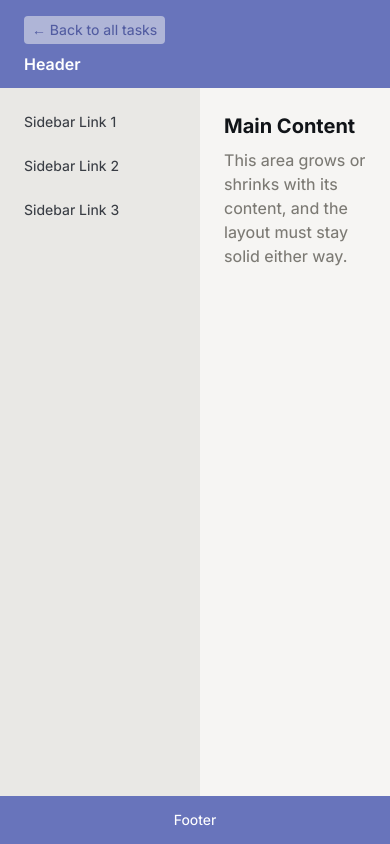
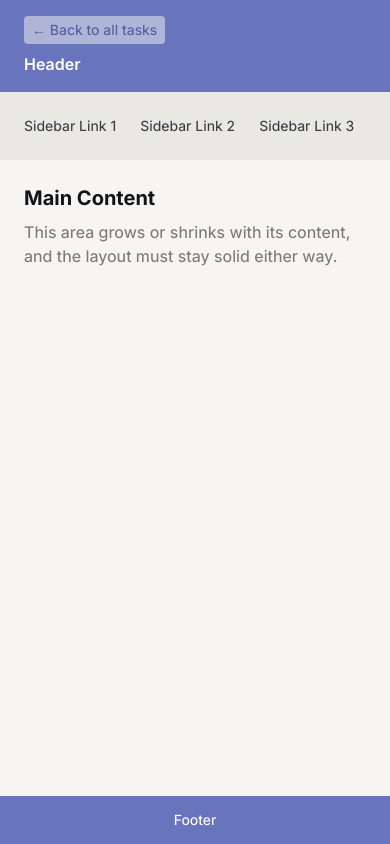
Before and after one commit to khaled-elhenaweey/tailplay, an Angular app: page /tasks/01-holy-grail in a window 390 px wide. Built offline with nearby package versions, Linux system fonts and the light colour scheme.

Commit message:
fix(task-01): correct grid-cols typo and make layout responsive

```diff
--- a/src/app/tasks/layout/01-holy-grail/holy-grail.html
+++ b/src/app/tasks/layout/01-holy-grail/holy-grail.html
@@ -1,5 +1,8 @@
-<div class="grid min-h-screen grid-cols-[200px_1fr] grid-rows-[88px_1fr_48px]"
-  style="grid-template-areas: 'header header' 'sidebar main' 'footer footer';">
+<div class="grid min-h-screen grid-cols-1 grid-rows-[auto_auto_1fr_48px]
+      [grid-template-areas:'header'_'sidebar'_'main'_'footer']
+      md:grid-cols-[200px_1fr] md:grid-rows-[88px_1fr_48px]
+      md:[grid-template-areas:'header_header'_'sidebar_main'_'footer_footer']
+      ">
 
   <header class="flex flex-col items-start gap-2 bg-brand-500 px-6 py-4 text-white" style="grid-area: header;">
     <a routerLink="/" class="text-sm text-brand-600 bg-neutral-100/50 px-2 py-1 rounded-sm hover:bg-neutral-100/75">
@@ -9,7 +12,7 @@
   </header>
 
   <aside class="bg-neutral-200 p-4" style="grid-area: sidebar;">
-    <nav class="flex flex-col gap-2 text-sm text-neutral-700">
+    <nav class="flex flex-row flex-wrap md:flex-col gap-2 text-sm text-neutral-700">
       <span class="hover:bg-neutral-300/60 p-2 rounded-sm cursor-pointer">Sidebar Link 1</span>
       <span class="hover:bg-neutral-300/60 p-2 rounded-sm cursor-pointer">Sidebar Link 2</span>
       <span class="hover:bg-neutral-300/60 p-2 rounded-sm cursor-pointer">Sidebar Link 3</span>
```
Also changed, not shown: 1 other file (tests, documents, lock files or other folders).
